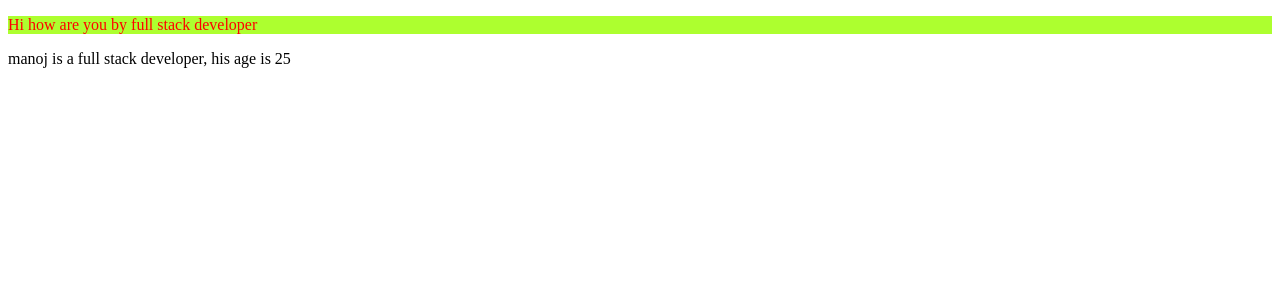
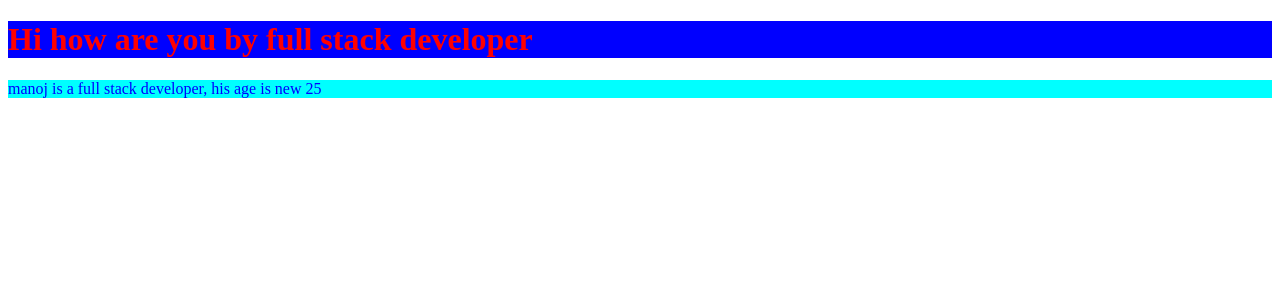
Before and after one commit to Manojkumarfsd/React-Testforbranch, a React (Vite) app: page / in a window 1280 px wide. Shown: the top 300 px of the page. Built offline with nearby package versions, Linux system fonts and the light colour scheme.

Commit message:
final commit

```diff
--- /dev/null
+++ b/src/App.css
@@ -0,0 +1,8 @@
+p{
+    color:blue;
+    background-color: aqua;
+}
+h1{
+    color:red;
+    background-color:blue;
+}
--- a/src/App.jsx
+++ b/src/App.jsx
@@ -1,7 +1,9 @@
+import './App.css'
 let Hello= (props)=>{
+
   return (
     <div>
-      <p style={{color:"red",backgroundColor:"greenyellow"}}>Hi how are you by {props.me}</p>
+      <h1>Hi how are you by {props.me}</h1>
     </div>
   )
 }
@@ -11,7 +13,7 @@ let App=()=>{
   return(
 <div>
   <Hello me="full stack developer"/>
-  <p> {name} is a full stack developer, his age is {age} </p>
+  <p> {name} is a full stack developer, his age is new {age} </p>
 </div>
 
   )
```
